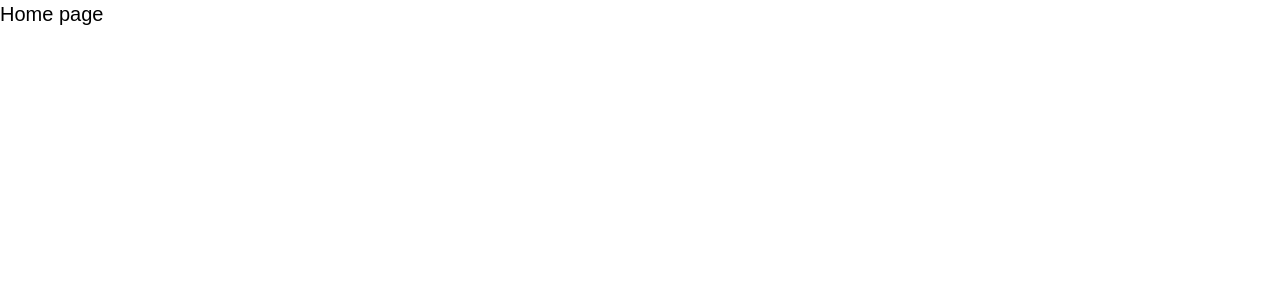
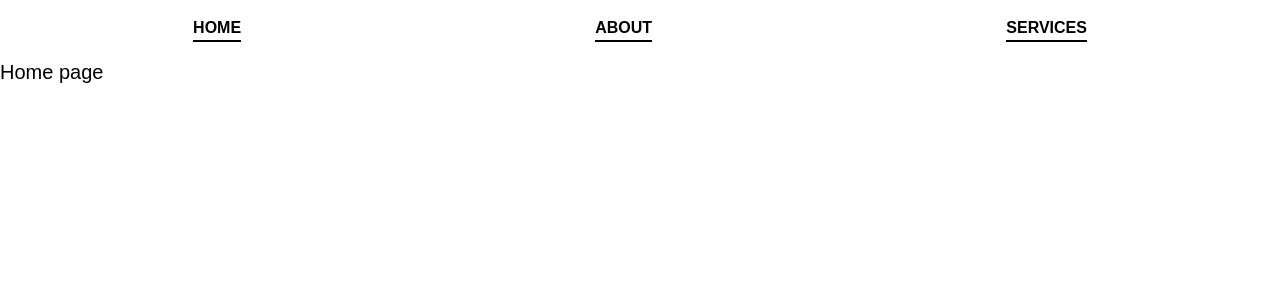
Before and after one commit to SkalZOne/Fullstack_Laravel-Next, a Next.js app in the folder frontend/: page / in a window 1280 px wide. Shown: the top 300 px of the page. Built offline with nearby package versions, Linux system fonts and the light colour scheme.

Commit message:
frontend: add Nav component

```diff
--- /dev/null
+++ b/frontend/src/app/components/Nav.js
@@ -0,0 +1,21 @@
+import Link from "next/link";
+
+const Nav = ({ children }) => {
+  return (
+    <nav className="p-4">
+      <ul className="flex justify-around">
+        <Link className="uppercase font-semibold border-b-2 border-b-black hover:text-gray-700 hover:border-gray-700 transition-colors" href="/">
+          Home
+        </Link>
+        <Link className="uppercase font-semibold border-b-2 border-b-black hover:text-gray-700 hover:border-gray-700 transition-colors" href="/about">
+          About
+        </Link>
+        <Link className="uppercase font-semibold border-b-2 border-b-black hover:text-gray-700 hover:border-gray-700 transition-colors" href="/">
+          Services
+        </Link>
+      </ul>
+    </nav>
+  );
+};
+
+export default Nav;
--- a/frontend/src/app/layout.js
+++ b/frontend/src/app/layout.js
@@ -1,5 +1,6 @@
 import localFont from "next/font/local";
 import "./globals.css";
+import Nav from "./components/Nav";
 
 const geistSans = localFont({
   src: "./fonts/GeistVF.woff",
@@ -23,6 +24,7 @@ export default function RootLayout({ children }) {
       <body
         className={`${geistSans.variable} ${geistMono.variable} antialiased`}
       >
+        <Nav />
         {children}
       </body>
     </html>
```
